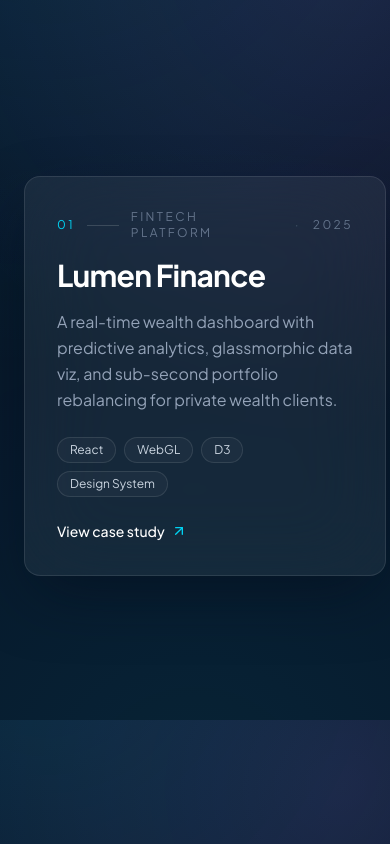
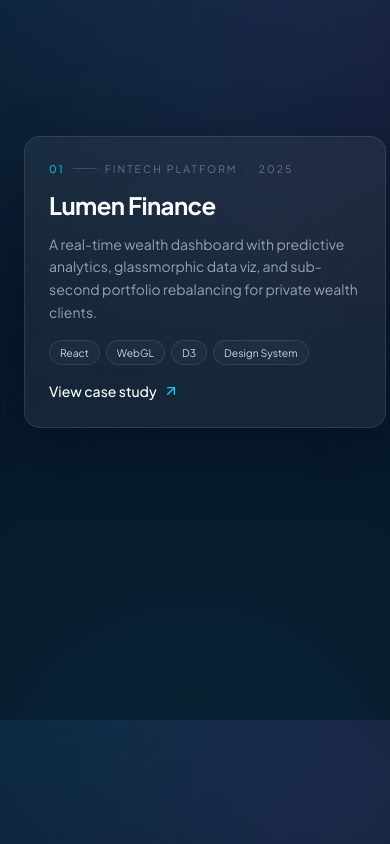
Before and after one commit to Kevin310811/portfolio, a React (Vite) app: page / in a window 390 px wide. Shown: the part 3500-4344 px from the top of the page. Built offline with nearby package versions, Linux system fonts and the light colour scheme.

Commit message:
Updated Projects.tsx

```diff
--- a/src/components/sections/Projects.tsx
+++ b/src/components/sections/Projects.tsx
@@ -42,6 +42,13 @@ function Showcase() {
 
     const ctx = gsap.context(() => {
       const panels = section.querySelectorAll('[data-project-panel]');
+
+      // Scroll snapping — mobile/tablet only.
+      // Uses a debounce so snapping fires after the user stops scrolling,
+      // not mid-gesture, keeping the experience smooth with Lenis.
+      const isMobile = () => window.matchMedia('(max-width: 767px)').matches;
+      let snapTimer: number | undefined;
+
       panels.forEach((panel, i) => {
         ScrollTrigger.create({
           trigger: panel,
@@ -49,8 +56,18 @@ function Showcase() {
           end: 'bottom center',
           onEnter: () => setActiveIndex(i),
           onEnterBack: () => setActiveIndex(i),
+          onToggle: (self) => {
+            if (!isMobile() || !self.isActive) return;
+            window.clearTimeout(snapTimer);
+            snapTimer = window.setTimeout(() => {
+              if (!self.isActive) return;
+              panel.scrollIntoView({ behavior: 'smooth', block: 'center' });
+            }, 180);
+          },
         });
       });
+
+      return () => window.clearTimeout(snapTimer);
     }, section);
 
     return () => ctx.revert();
@@ -124,7 +141,7 @@ function Showcase() {
             the last panel.
             Mobile/tablet: top padding reserves space below the pinned browser
             so content never passes behind it. */}
-        <div className="flex flex-col gap-[35vh] pt-[55vh] pb-[20vh] md:gap-[80vh] md:pt-[40vh] md:pb-[60vh]">
+        <div className="flex flex-col gap-[45vh] pt-[50vh] pb-[30vh] md:gap-[80vh] md:pt-[40vh] md:pb-[60vh]">
           {projects.map((project, i) => (
             <ProjectPanel
               key={project.id}
@@ -151,33 +168,35 @@ function ProjectPanel({
   return (
     <div
       data-project-panel
-      className="flex min-h-[40vh] items-center md:min-h-[80vh]"
+      className="flex min-h-[35vh] items-center md:min-h-[80vh]"
     >
       <div
         className={cn(
-          'w-full max-w-md rounded-2xl p-8 transition-all duration-[600ms] ease-out',
+          'w-full max-w-md rounded-2xl p-6 transition-all duration-[600ms] ease-out md:p-8',
           active ? 'glass-strong opacity-100 translate-y-0' : 'opacity-40 translate-y-4'
         )}
       >
-        <div className="flex items-center gap-3 text-xs uppercase tracking-[0.2em] text-slate-500">
+        <div className="flex items-center gap-2 text-[0.65rem] uppercase tracking-[0.2em] text-slate-500 md:gap-3 md:text-xs">
           <span className="text-brand-primary">0{index + 1}</span>
-          <span className="h-px w-8 bg-white/15" />
+          <span className="h-px w-6 bg-white/15 md:w-8" />
           <span>{project.category}</span>
           <span className="text-slate-600">·</span>
           <span>{project.year}</span>
         </div>
 
-        <h3 className="mt-4 text-3xl font-bold tracking-tight text-white md:text-4xl">
+        <h3 className="mt-3 text-2xl font-bold tracking-tight text-white md:mt-4 md:text-4xl">
           {project.title}
         </h3>
 
-        <p className="mt-4 text-base leading-relaxed text-slate-400">{project.description}</p>
+        <p className="mt-3 text-sm leading-relaxed text-slate-400 md:mt-4 md:text-base">
+          {project.description}
+        </p>
 
-        <ul className="mt-6 flex flex-wrap gap-2">
+        <ul className="mt-4 flex flex-wrap gap-1.5 md:mt-6 md:gap-2">
           {project.tags.map((tag) => (
             <li
               key={tag}
-              className="rounded-full border border-white/10 bg-white/[0.03] px-3 py-1 text-xs text-slate-300"
+              className="rounded-full border border-white/10 bg-white/[0.03] px-2.5 py-1 text-[0.65rem] text-slate-300 md:px-3 md:text-xs"
             >
               {tag}
             </li>
@@ -186,7 +205,7 @@ function ProjectPanel({
 
         <a
           href="#"
-          className="group/link mt-6 inline-flex items-center gap-1.5 text-sm font-medium text-white"
+          className="group/link mt-4 inline-flex items-center gap-1.5 text-sm font-medium text-white md:mt-6"
           data-cursor="hover"
         >
           View case study
```
